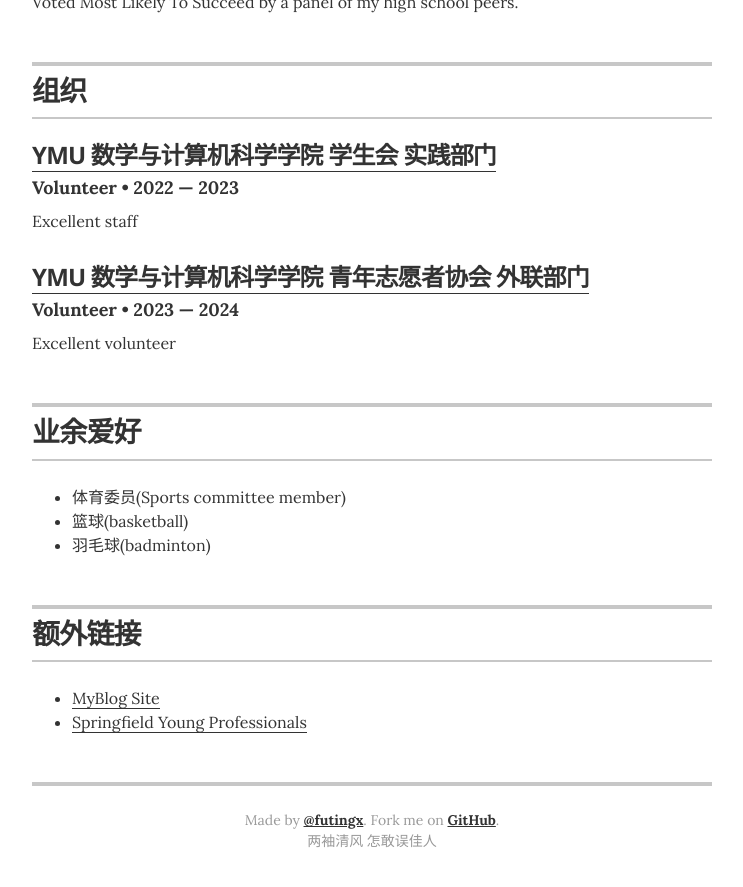
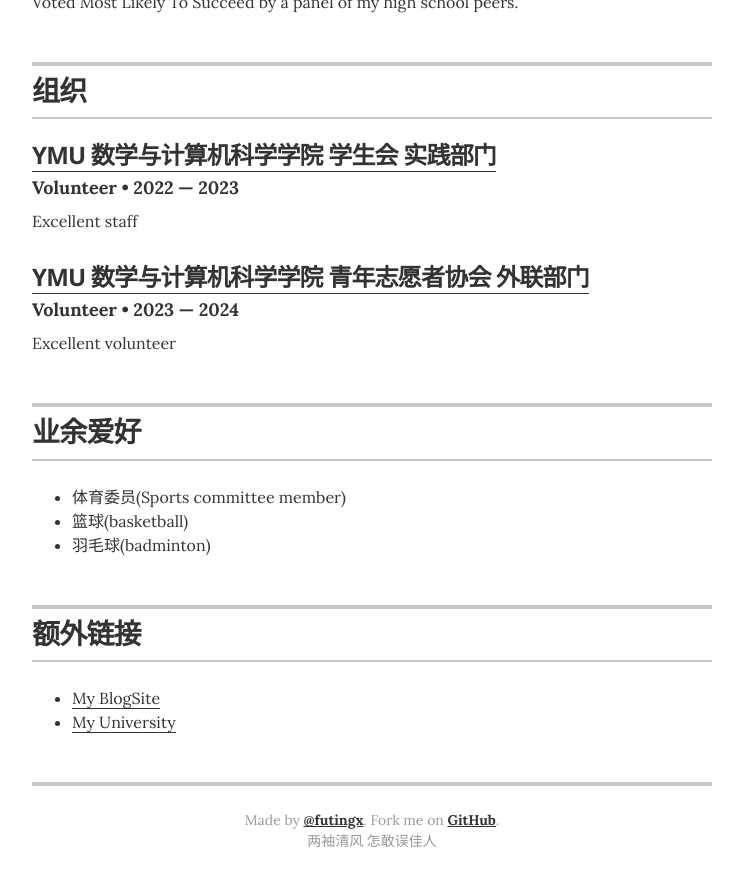
Before and after one commit to futingx/resume, a Jekyll site: the page built from index.html, in a window 1280 px wide and 900 px high, scrolled down 2919 px. Shown: the top 887 px of the window, without its empty margins (268-1011 px from the left). Built offline with Jekyll 4.4.1, drawn with Linux system fonts in a browser that asks for light colours.

Commit message:
第13次提交

```diff
--- a/_data/links.yml
+++ b/_data/links.yml
@@ -1,5 +1,5 @@
 # 其他链接
 - url: "https://futingx.github.io/"
-  description: MyBlog Site
-- url: "#"
-  description: Springfield Young Professionals
+  description: My BlogSite
+- url: "https://www.ynni.edu.cn/web/11403/home"
+  description: My University
```
